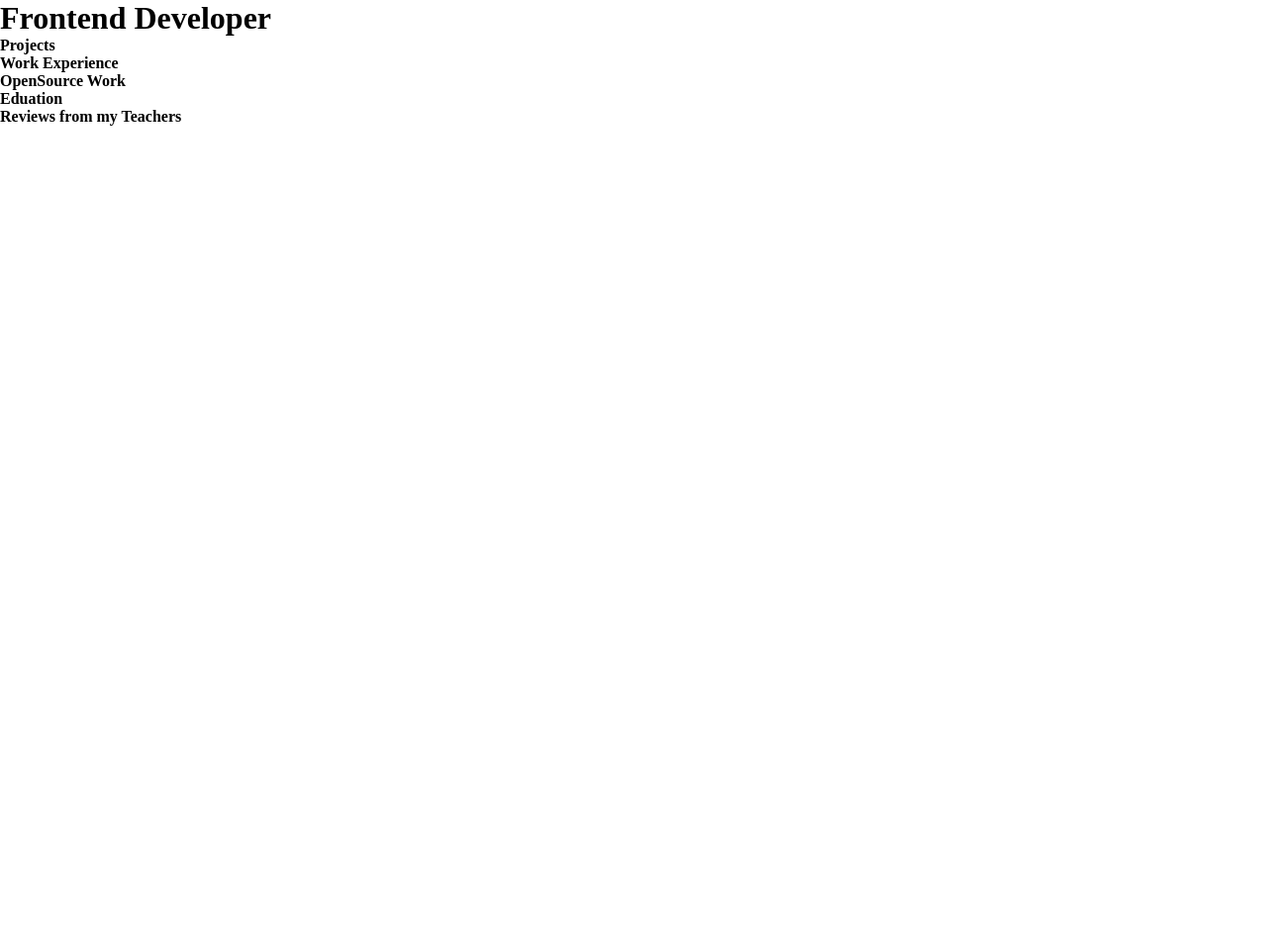
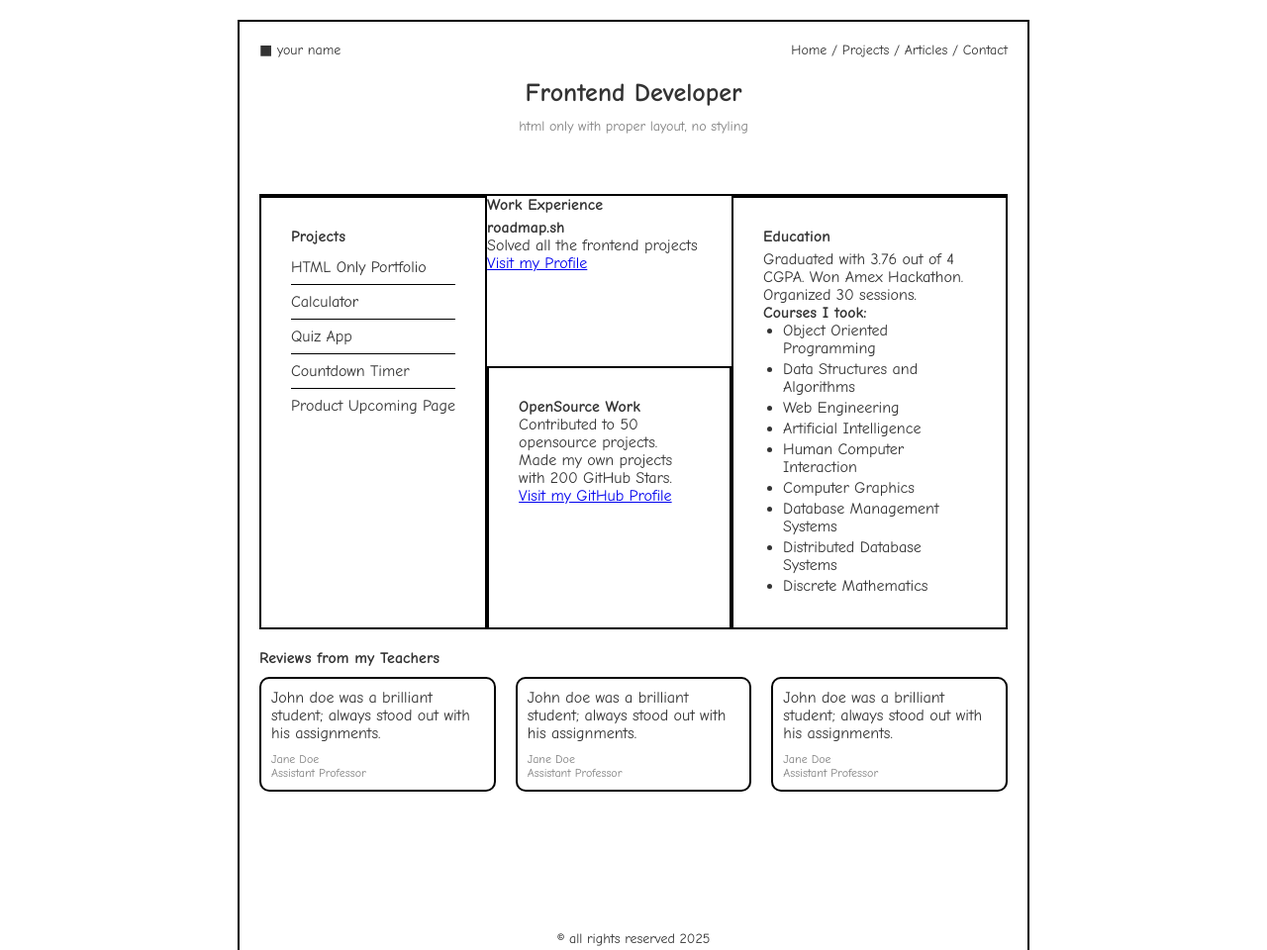
Before and after one commit to Wengon24/Tarea-1, a plain HTML site: page Index.html in a window 1280 px wide. Shown: the top 960 px of the page at 99% size. Before the commit the page ends 800 px from the top, so only its background shows below. Drawn offline with Linux system fonts and the light colour scheme.

Commit message:
Esto es la parte de el escritorio falta aun ajustar las casillas del formulario y las lineas de project y borde arriba de las cajitas, Ajusta márgenes, tamaños de cajitas y espaciado en la sección Projects y demas

```diff
--- a/Index.html
+++ b/Index.html
@@ -1,31 +1,83 @@
+
 <!DOCTYPE html>
 <html lang="en">
 <head>
-    <meta charset="UTF-8">
-    <meta name="viewport" content="width=device-width, initial-scale=1.0">
-    <initial-scale:15></initial-scale:15>
-    <link rel="stylesheet" href="estilos.css">
-    <title>Tarea 1</title>
+  <meta charset="UTF-8" />
+  <meta name="viewport" content="width=device-width, initial-scale=1.0"/>
+  <title>Frontend Developer</title>
+  <link rel="stylesheet" href="estilos.css" />
 </head>
 <body>
-    <div class="container">
+  <div class="main-container">
+
+
     <header>
+      <div class="barra">
+        <div class="logo">■ your name</div>
+        <div class="nav">Home / Projects / Articles / Contact</div>
+      </div>
       <h1>Frontend Developer</h1>
+      <p class="subtitulo">html only with proper layout, no styling</p>
     </header>
-        <nav class="nav">
-            <h4>Projects</h4>
-        </nav>
-        <article class="article">
-            <h4>Work Experience</h4>
-        </article>
-        <aside class="sidebar">
-            <h4>OpenSource Work</h4>
-        </aside>
-        <section class="Eduation">
-            <h4>Eduation</h4>
+     <section class="Project">
+      <div class="proj">
+        <h3>Projects</h3>
+        <ul>
+          <li>HTML Only Portfolio</li>
+          <li>Calculator</li>
+          <li>Quiz App</li>
+          <li>Countdown Timer</li>
+          <li>Product Upcoming Page</li>
+        </ul>
+      </div>
+
+      <div class="Work Experience">
+        <h3>Work Experience</h3>
+        <p><strong>roadmap.sh</strong><br/>Solved all the frontend projects<br/>
+        <a href="#">Visit my Profile</a></p>
+      </div>
+      <div class="OpenSourcd">
+       <p><strong>OpenSource Work</strong><br/>Contributed to 50 opensource projects. Made my own projects with 200 GitHub Stars.<br/>
+      <a href="#">Visit my GitHub Profile</a></p>
+ </div>
+      <div class="Education">
+        <h3>Education</h3>
+        <p>Graduated with 3.76 out of 4 CGPA. Won Amex Hackathon. Organized 30 sessions.</p>
+        <p><strong>Courses I took:</strong></p>
+        <ul>
+          <li>Object Oriented Programming</li>
+          <li>Data Structures and Algorithms</li>
+          <li>Web Engineering</li>
+          <li>Artificial Intelligence</li>
+          <li>Human Computer Interaction</li>
+          <li>Computer Graphics</li>
+          <li>Database Management Systems</li>
+          <li>Distributed Database Systems</li>
+          <li>Discrete Mathematics</li>
+        </ul>
+      </div>
     </section>
+
+    <section class="reviews">
+      <h3>Reviews from my Teachers</h3>
+      <div class="review-boxes">
+        <div class="review">
+          <p>John doe was a brilliant student; always stood out with his assignments.</p>
+          <p class="author">Jane Doe<br/><span>Assistant Professor</span></p>
+        </div>
+        <div class="review">
+          <p>John doe was a brilliant student; always stood out with his assignments.</p>
+          <p class="author">Jane Doe<br/><span>Assistant Professor</span></p>
+        </div>
+        <div class="review">
+          <p>John doe was a brilliant student; always stood out with his assignments.</p>
+          <p class="author">Jane Doe<br/><span>Assistant Professor</span></p>
+        </div>
+      </div>
+    </section>
+
     <footer>
-            <h4>Reviews from my Teachers</h4>
+      <p>© all rights reserved 2025</p>
     </footer>
 
   </div>
--- a/estilos.css
+++ b/estilos.css
@@ -1,5 +1,152 @@
+
 * {
-    box-sizing: border-box;
     margin: 0;
     padding: 0;
+    box-sizing: border-box;
   }
+
+  body {
+    font-family: 'Comic Sans MS', cursive, sans-serif;
+    color: #333;
+    background: white;
+  }
+
+  .main-container {
+    width: 800px;
+    margin: 20px auto;
+    border: 2px solid black;
+    padding: 20px;
+    display: flex;
+    flex-direction: column;
+    gap: 20px;
+  }
+
+  header {
+    text-align: center;
+  }
+
+  .barra {
+    display: flex;
+    justify-content: space-between;
+    align-items: center;
+    padding-bottom: 10px;
+    margin-bottom: 10px;
+  }
+
+  .logo {
+    font-size: 14px;
+  }
+
+  .nav {
+    font-size: 14px;
+  }
+
+  h1 {
+    font-size: 26px;
+    margin: 10px 0;
+  }
+
+  .subtitulo {
+    font-size: 14px;
+    color:gray;
+  }
+  h1 + p {
+    margin-bottom: 40px;
+}
+.Project {
+    display: grid;
+    grid-template-columns:  0.5 1.3fr 1.3fr;
+    grid-template-rows: auto auto;
+    border-top: 2px solid black;
+}
+.proj {
+    grid-row: span 2;
+    border: 2px solid black;
+    padding: 30px;
+}
+
+.proj ul {
+    list-style: none;
+    padding: 0;
+    margin: 0;
+}
+
+.proj ul li {
+    border-top: 1px solid black;
+    padding: 8px 0;
+}
+
+.proj ul li:first-child {
+    border-top: none;
+}
+.Work\ Experience {
+    grid-column: 2 / 3;
+    grid-row: 1 / 2;
+    border: 2px solid black;
+    padding: 30px;
+    min-height: 150px;
+    box-sizing: border-box;
+}
+.Education {
+    grid-column: 3 / 4;
+    grid-row: 1 / 3;
+    border: 2px solid black;
+    padding:  30px;
+}
+
+.OpenSourcd {
+    grid-column: 2 / 3;
+    grid-row: 2 / 3;
+    border: 2px solid black;
+    padding: 30px;
+}
+
+  .Project h3 {
+    font-size: 16px;
+    margin-bottom: 5px;
+  }
+
+  .Education ul {
+    list-style-type: disc;
+    padding-left: 20px;
+  }
+
+  .Education li {
+    margin-bottom: 3px;
+  }
+
+  .reviews {
+    margin-bottom: 100px;
+}
+
+  .reviews h3 {
+    font-size: 16px;
+    margin-bottom: 10px;
+  }
+
+  .review-boxes {
+    display: flex;
+    justify-content: space-between;
+    gap: 20px;
+  }
+
+  .review {
+    flex: 1 1 250px;
+    border: 2px solid black;
+    border-radius: 10px;
+    padding: 10px;
+    text-align: left;
+}
+
+  .author {
+    margin-top: 10px;
+    font-size: 12px;
+    color: gray;
+  }
+  footer {
+    text-align: center;
+    padding: 0 20px;
+    font-size: 14px;
+    margin-top: 20px;
+    margin-bottom: 200px;
+}
```
Lines whose indentation alone changed are shown as unchanged.
